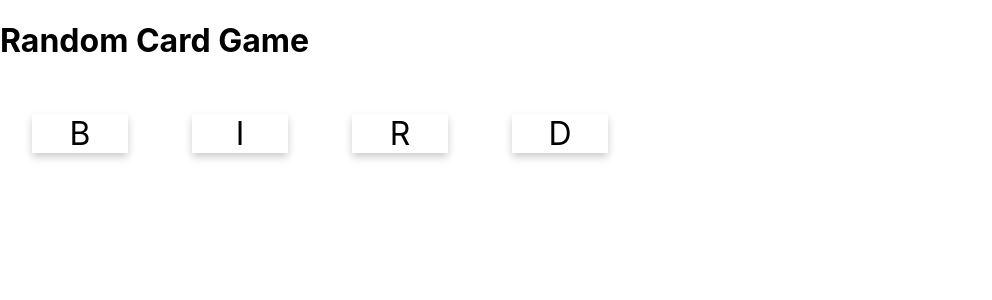
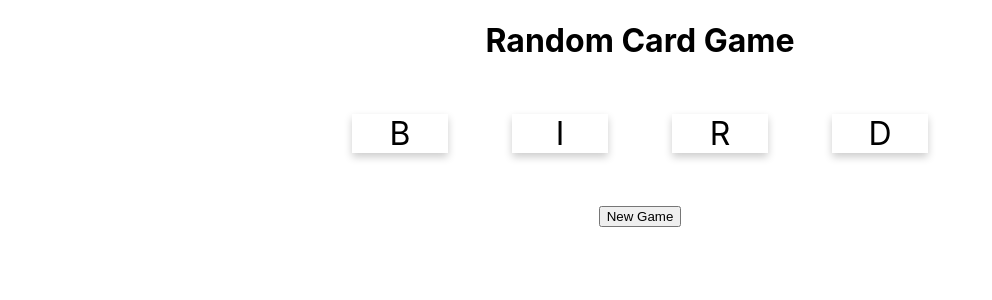
Before and after one commit to Xillyk/React-Random-Card-Game, a React (Create React App) app: page / in a window 1280 px wide. Shown: the top 300 px of the page, without its empty margins (0-992 px from the left). Built offline with nearby package versions, Linux system fonts and the light colour scheme.

Commit message:
Add Restart Function and debug

```diff
--- a/src/App.js
+++ b/src/App.js
@@ -4,12 +4,19 @@ import WordCard from './WordCard';
 const words = ['cat', 'dof', 'ant', 'bird'];
 const random = Math.floor(Math.random() * words.length)
 
+
 class App extends Component {
+  newGame = () => {
+    window.location.reload(false);
+  }
+
   render() {
     return (
-      <div>
+      <div className="App">
         <h1 id="label">Random Card Game</h1>
         <WordCard value={words.slice(random, random + 1).join().toUpperCase()} />
+        <br></br>
+        <button id="newgame" className="button" onClick={this.newGame}>New Game</button>
       </div>
     );
   }
--- a/src/WordCard.js
+++ b/src/WordCard.js
@@ -26,15 +26,19 @@ export default class WordCard extends
     }
 
     activationHandler = (c) => {
+        // console.log(`${c} has been activated.`)
         let guess = [...this.state.guess, c.toUpperCase()]
         this.setState({ guess })
+        console.log("Guess : "+guess)
         if (guess.length === this.state.chars.length) {
             console.log(`${guess.join('').toString()} ${this.state.chars.join('').toString()}`)
             if (guess.join('').toString() === this.state.chars.join('').toString()) {
                 this.setState({ guess: [], completed: true })
+                console.log("You Win")
             } else {
                 this.setState({ guess: [], attempt: this.state.attempt + 1 })
                 console.log("Attemp = " + this.state.attempt)
+                console.log("You Fail")
             }
 
         }
```
